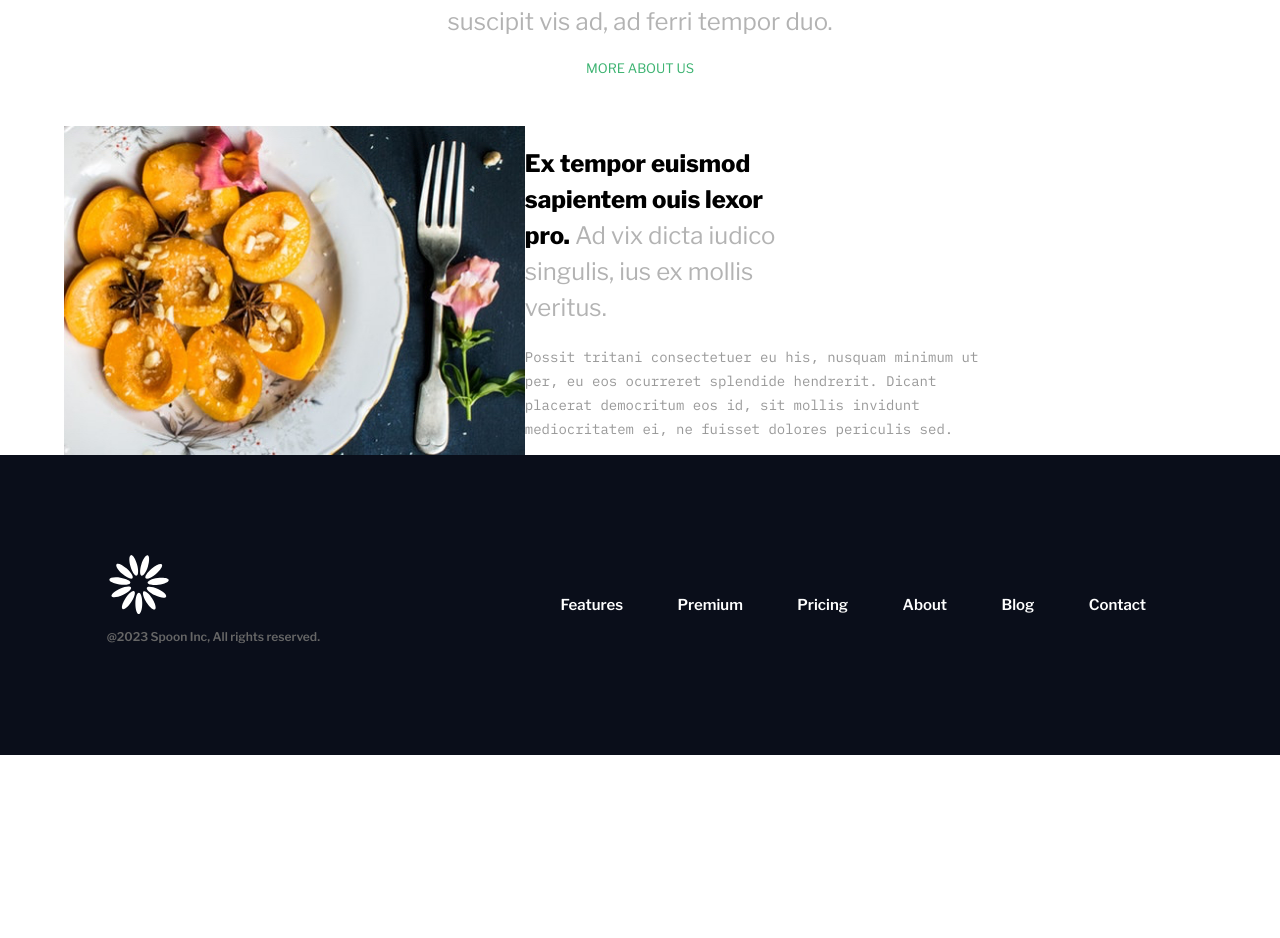
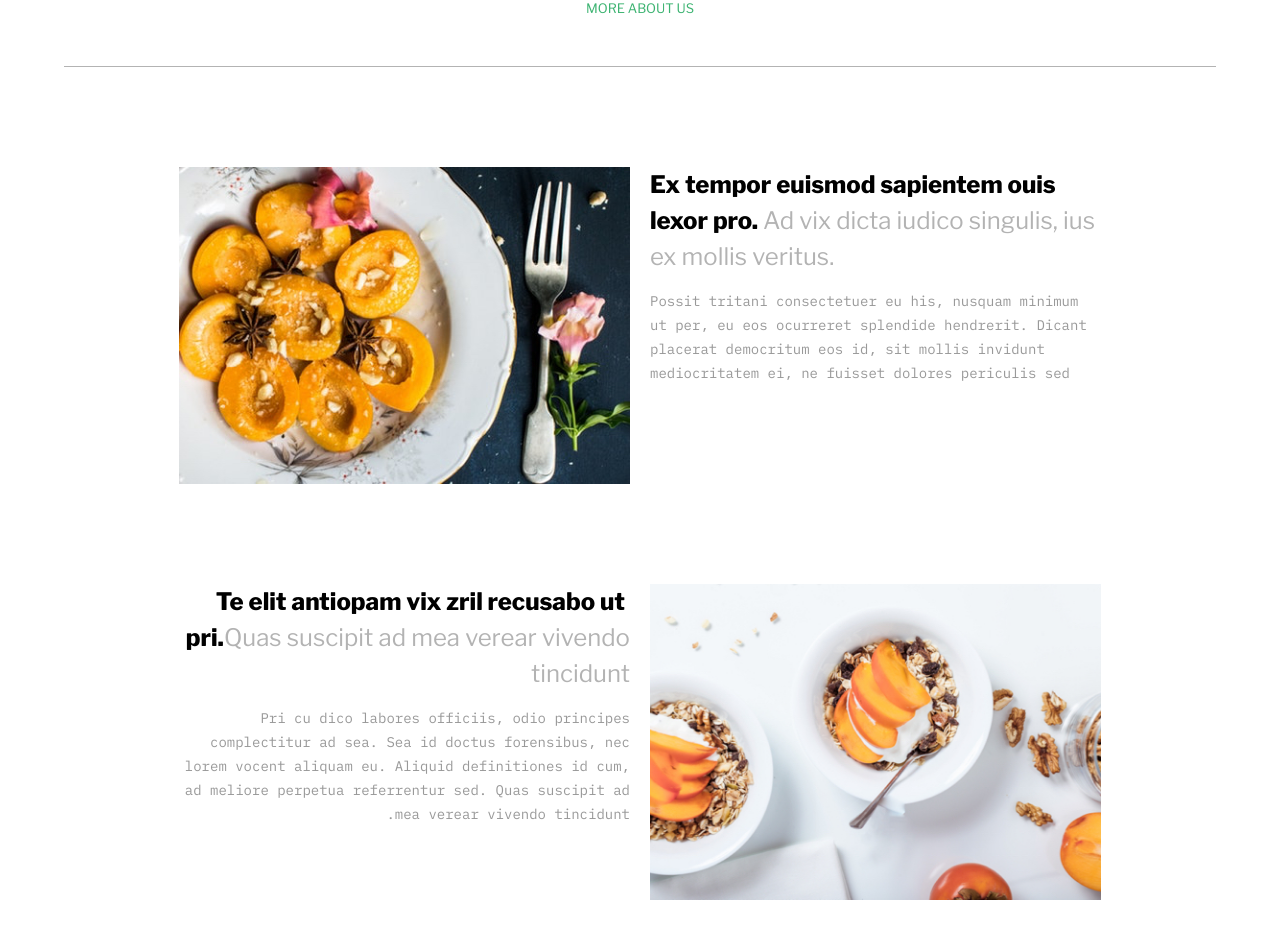
Before and after one commit to cey-t/catering-website, a React (Create React App) app: page / in a window 1280 px wide. Shown: the part 2446-3384 px from the top of the page. Before the commit the page ends 3201 px from the top, so only its background shows below. Built offline with nearby package versions, Linux system fonts and the light colour scheme.

Commit message:
Premium Sectiom implemented with the resposnive design

```diff
--- a/src/components/ContextBox/ContextBox.module.scss
+++ b/src/components/ContextBox/ContextBox.module.scss
@@ -4,6 +4,7 @@
   font-weight: 300;
   color: #b3b3b3;
   width: 55%;
+  margin: 0;
 }
 .span {
   font-weight: 800;
--- a/src/components/PremiumDeal/PremiumDeal.js
+++ b/src/components/PremiumDeal/PremiumDeal.js
@@ -1,25 +1,51 @@
 import styles from "./PremiumDeal.module.scss";
 import peach from "images/Common/peach.jpg";
-import ContextBox from "../ContextBox/ContextBox";
-// import granola from "images/Common/granola.jpg";
+import granola from "images/Common/granola.jpg";
+import { Link } from "react-router-dom";
 const PremiumDeal = () => {
+  const premiumInfo = [
+    {
+      id: 1,
+      image: peach,
+      span: "Ex tempor euismod sapientem ouis lexor pro.",
+      title: "Ad vix dicta iudico singulis, ius ex mollis veritus.",
+      info: " Possit tritani consectetuer eu his, nusquam minimum ut per, eu eos ocurreret splendide hendrerit. Dicant placerat democritum eos id, sit mollis invidunt mediocritatem ei, ne fuisset dolores periculis sed",
+    },
+    {
+      id: 2,
+      image: granola,
+      span: "Te elit antiopam vix zril recusabo ut pri.",
+      title: "Quas suscipit ad mea verear vivendo tincidunt",
+      info: "Pri cu dico labores officiis, odio principes complectitur ad sea. Sea id doctus forensibus, nec lorem vocent aliquam eu. Aliquid definitiones id cum, ad meliore perpetua referrentur sed. Quas suscipit ad mea verear vivendo tincidunt.",
+    },
+  ];
   return (
     <div className={styles.premiumBox}>
-      <div className={styles.premiumDeal}>
-        <img src={peach} alt="peach " width={"50%"} />
-        <div className={styles.premiumFeature}>
-          <ContextBox
-            span="Ex tempor euismod sapientem ouis lexor pro."
-            text="Ad vix dicta iudico singulis, ius ex mollis veritus."
+      <div className={styles.border}></div>
+      {premiumInfo.map((feature) => (
+        <div key={feature.id} className={styles.premiumDeal}>
+          <img
+            src={feature.image}
+            alt="peach "
+            className={styles.premiumImages}
+            width={"100%"}
           />
-          <p className={styles.premiumSubText}>
-            Possit tritani consectetuer eu his, nusquam minimum ut per, eu eos
-            ocurreret splendide hendrerit. Dicant placerat democritum eos id,
-            sit mollis invidunt mediocritatem ei, ne fuisset dolores periculis
-            sed.
-          </p>
+          <div className={styles.premiumFeature}>
+            <h2 className={styles.premiumTitle}>
+              <span className={styles.highlight}>{feature.span}</span>
+              {feature.title}
+            </h2>
+            <p className={styles.premiumSubText}>{feature.info}</p>
+          </div>
         </div>
+      ))}
+      <div className={styles.footerPremiumDealSection}>
+        <h3>Wanna know more about the Premium deal?</h3>
+        <Link className={styles.link} to="/premium">
+          SEE THE FULL RANGE OF PREMIUM
+        </Link>
       </div>
+      <div className={styles.border}></div>
     </div>
   );
 };
--- a/src/components/PremiumDeal/PremiumDeal.module.scss
+++ b/src/components/PremiumDeal/PremiumDeal.module.scss
@@ -1,9 +1,15 @@
 .premiumBox {
   width: 90%;
   margin: auto;
+  display: flex;
+  flex-direction: column;
+  gap: 100px;
   .premiumDeal {
-    display: flex;
+    display: grid;
+    grid-template-columns: repeat(auto-fit, minmax(300px, 1fr));
+    grid-gap: 20px;
     width: 80%;
+    margin: auto;
   }
   .premiumSubText {
     font-family: "IBM Plex Mono", monospace;
@@ -11,5 +17,79 @@
     font-size: 14px;
     line-height: 24px;
     font-weight: 400;
+    width: 70%;
+  }
+
+  .premiumImages {
+    display: flex;
+    justify-self: center;
+  }
+  .premiumTitle {
+    font-size: 24px;
+    line-height: 36px;
+    font-weight: 300;
+    color: #b3b3b3;
+    margin: 0;
+    width: 70%;
+  }
+  .highlight {
+    font-weight: 800;
+    color: #000000;
+    margin-right: 5px;
+  }
+  .premiumDeal:nth-child(3) {
+    direction: rtl;
+    .premiumFeature {
+      display: flex;
+      flex-direction: column;
+    }
+  }
+
+  .link {
+    text-decoration: none;
+    font-size: 13px;
+    font-weight: 400;
+    color: #3cb371;
+  }
+  .footerPremiumDealSection {
+    width: 50%;
+    margin: auto;
+    text-align: center;
+  }
+  .border {
+    border-bottom: 1px solid #b3b3b3;
   }
 }
+@media screen and (max-width: 1320px) {
+  .premiumBox {
+    .premiumTitle,
+    .premiumSubText {
+      width: 100%;
+    }
+  }
+}
+@media screen and (max-width: 1000px) {
+  .premiumBox {
+    .premiumFeature {
+      padding: 15px;
+    }
+    .premiumDeal {
+      width: 90%;
+    }
+    .premiumTitle {
+      font-size: 20px;
+      line-height: 25px;
+    }
+
+    .footerPremiumDealSection {
+      width: 70%;
+    }
+  }
+}
+@media screen and (max-width: 861px) {
+  .premiumBox {
+    .premiumFeature {
+      text-align: center;
+    }
+  }
+}
--- a/src/pages/Home/About/About.module.scss
+++ b/src/pages/Home/About/About.module.scss
@@ -6,6 +6,7 @@
   .aboutInfo {
     display: flex;
     justify-content: center;
+    gap: 20px;
     margin: auto;
     width: 95%;
     text-align: -webkit-center;
```
